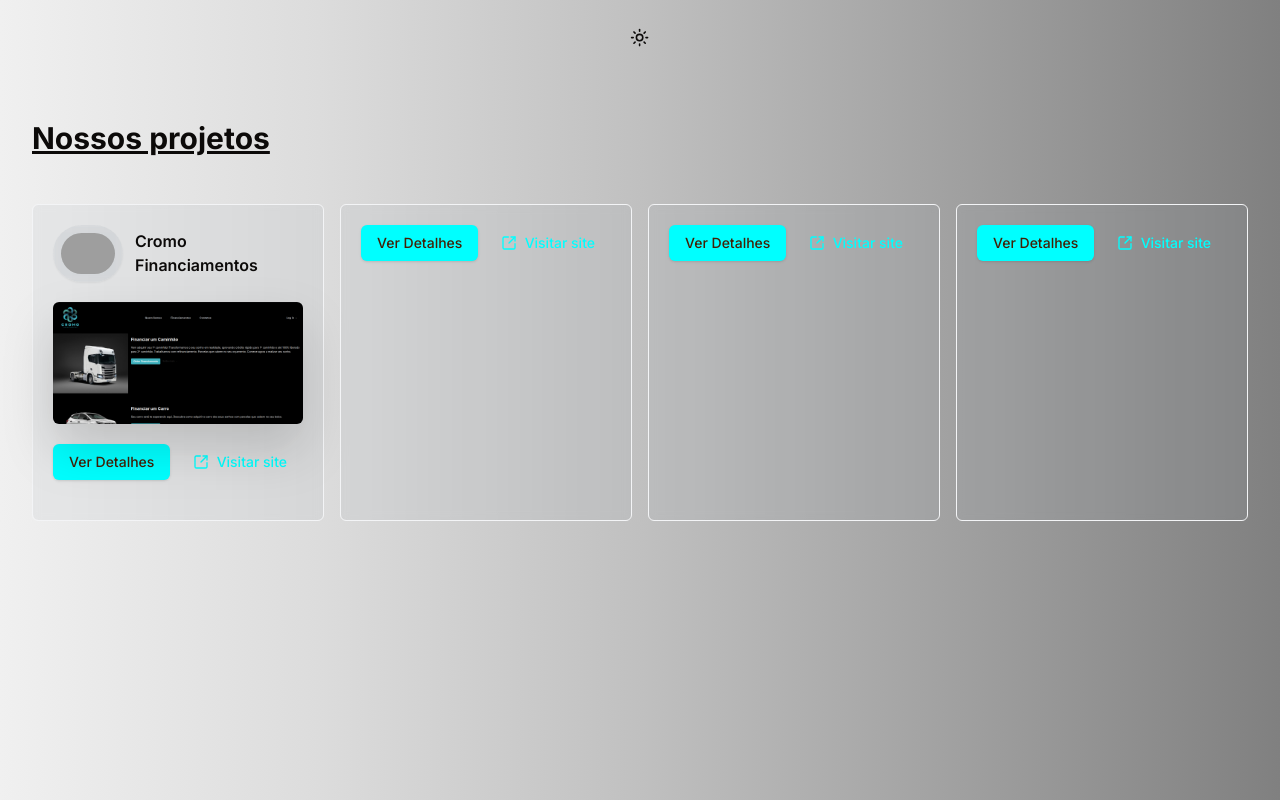
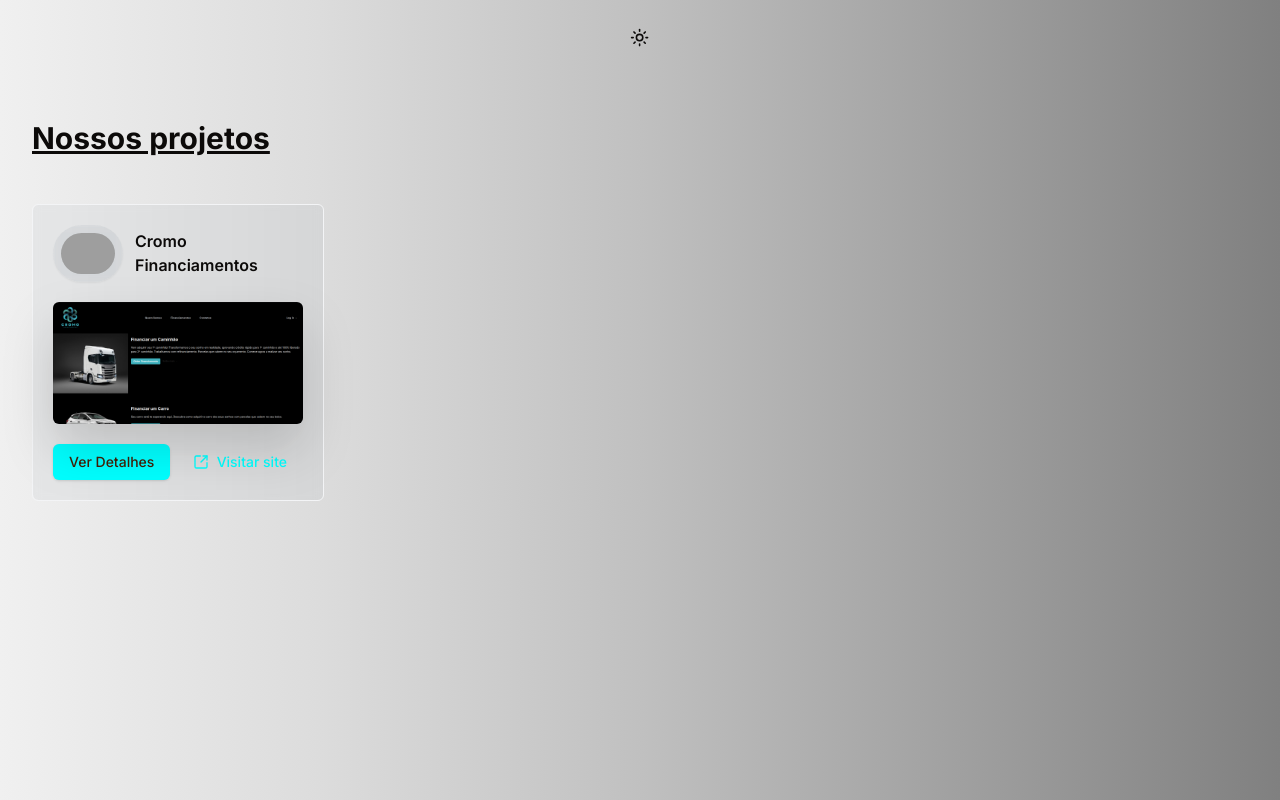
Before and after one commit to rbxrobotica/rbx-robotica-frontend, a Next.js app: page / in a window 1280 px wide. Built offline with nearby package versions, Linux system fonts and the light colour scheme; grey boxes are pictures that could not be loaded.

Commit message:
feat: adicionando sheet down de detalhes

```diff
--- a/src/app/page.tsx
+++ b/src/app/page.tsx
@@ -20,9 +20,7 @@ const BackgroundPattern: React.FC<BackgroundPatternProps> = ({
   left,
 }) => (
   <div
-    className={`z-[-1] flex absolute ${position} ${bottom || ""} ${
-      right || ""
-    } ${left || ""} place-items-center`}
+    className={`z-[-1] flex absolute ${position} ${bottom || ""} ${right || ""} ${left || ""} place-items-center`}
   >
     <div className="absolute h-[300px] w-full -translate-x-1/2 rounded-full bg-gradient-radial from-white to-transparent blur-2xl dark:bg-gradient-to-br dark:from-transparent dark:via-[#00FFFF] dark:opacity-10 sm:w-[480px] lg:h-[360px]" />
     <div className="absolute -z-20 h-[180px] w-full translate-x-1/3 bg-gradient-conic from-sky-200 via-blue-200 blur-2xl dark:from-sky-900 dark:via-[#0e7272] dark:opacity-40 sm:w-[240px]" />
@@ -33,6 +31,7 @@ interface ProjectCardProps {
   imgSrc?: string;
   logoSrc?: string;
   title: string;
+  description: string; // Add description here
 }
 
 // Componente ProjectCard
@@ -40,6 +39,7 @@ const ProjectCard: React.FC<ProjectCardProps> = ({
   imgSrc,
   logoSrc,
   title,
+  description, // Add description here
 }) => (
   <div className="h-auto bg-gray-400 p-5 space-y-5 rounded-md bg-clip-padding backdrop-filter backdrop-blur-sm bg-opacity-10 border border-gray-100">
     {logoSrc && (
@@ -57,6 +57,7 @@ const ProjectCard: React.FC<ProjectCardProps> = ({
       </div>
     )}
     {imgSrc && (
+      <>
         <Image
           src={imgSrc}
           height={500}
@@ -66,17 +67,14 @@ const ProjectCard: React.FC<ProjectCardProps> = ({
           alt={`Screenshot of ${title}`}
           quality={100}
         />
-    )}
-     <div className="flex justify-between items-center">
-      <SheetPainel />
+        <div className="flex justify-between items-center mt-4">
+          <SheetPainel description={description} /> {/* Pass description here */}
           <Button variant="link">
-        {" "}
             <SquareArrowOutUpRight className="mr-2 h-4 w-4" /> Visitar site
           </Button>
         </div>
-    <div className="flex justify-between items-center">
-
-    </div>
+      </>
+    )}
   </div>
 );
 
@@ -86,10 +84,8 @@ const projects = [
     logoSrc:
       "https://www.cromofinanciamentos.com.br/logo-transparent-background.png",
     title: "Cromo Financiamentos",
+    description: "Description of Cromo Financiamentos"
   },
-  { title: "Nossos projetos" },
-  { title: "Nossos projetos" },
-  { title: "Nossos projetos" },
 ];
 
 const Home: React.FC = () => {
@@ -111,6 +107,7 @@ const Home: React.FC = () => {
               imgSrc={project.imgSrc}
               logoSrc={project.logoSrc}
               title={project.title}
+              description={project.description} // Ensure description is passed
             />
           ))}
         </div>
--- a/src/components/system/Sites-description/sheet.tsx
+++ b/src/components/system/Sites-description/sheet.tsx
@@ -1,6 +1,6 @@
-import { Button } from "@/components/ui/button"
-import { Input } from "@/components/ui/input"
-import { Label } from "@/components/ui/label"
+import { Button } from "@/components/ui/button";
+import { Input } from "@/components/ui/input";
+import { Label } from "@/components/ui/label";
 import {
   Sheet,
   SheetClose,
@@ -10,19 +10,23 @@ import {
   SheetHeader,
   SheetTitle,
   SheetTrigger,
-} from "@/components/ui/sheet"
+} from "@/components/ui/sheet";
 
-export function SheetPainel() {
+interface SheetPainelProps {
+  description: string; // Define description prop
+}
+
+export function SheetPainel({ description }: SheetPainelProps) { // Destructure description from props
   return (
     <Sheet>
       <SheetTrigger asChild>
         <Button className="">Ver Detalhes</Button>
       </SheetTrigger>
-      <SheetContent>
+      <SheetContent className="h-4/5" side="bottom">
         <SheetHeader>
-          <SheetTitle>Edit profile</SheetTitle>
+          <SheetTitle>Project Details</SheetTitle>
           <SheetDescription>
-            {/* Make changes to your profile here. Click save when you're done. */}
+            {description}
           </SheetDescription>
         </SheetHeader>
         <div className="grid gap-4 py-4">
@@ -46,5 +50,5 @@ export function SheetPainel() {
         </SheetFooter>
       </SheetContent>
     </Sheet>
-  )
+  );
 }
```
Lines whose indentation alone changed are shown as unchanged.
